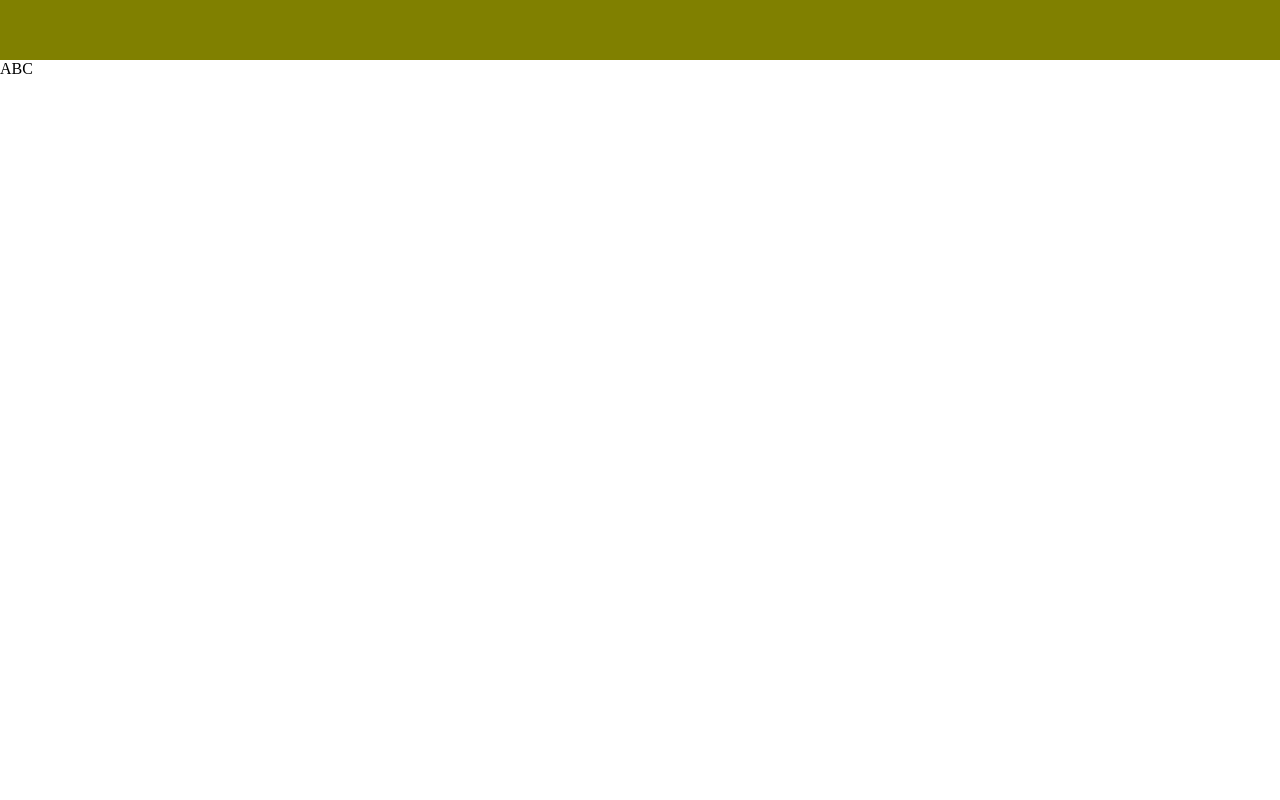
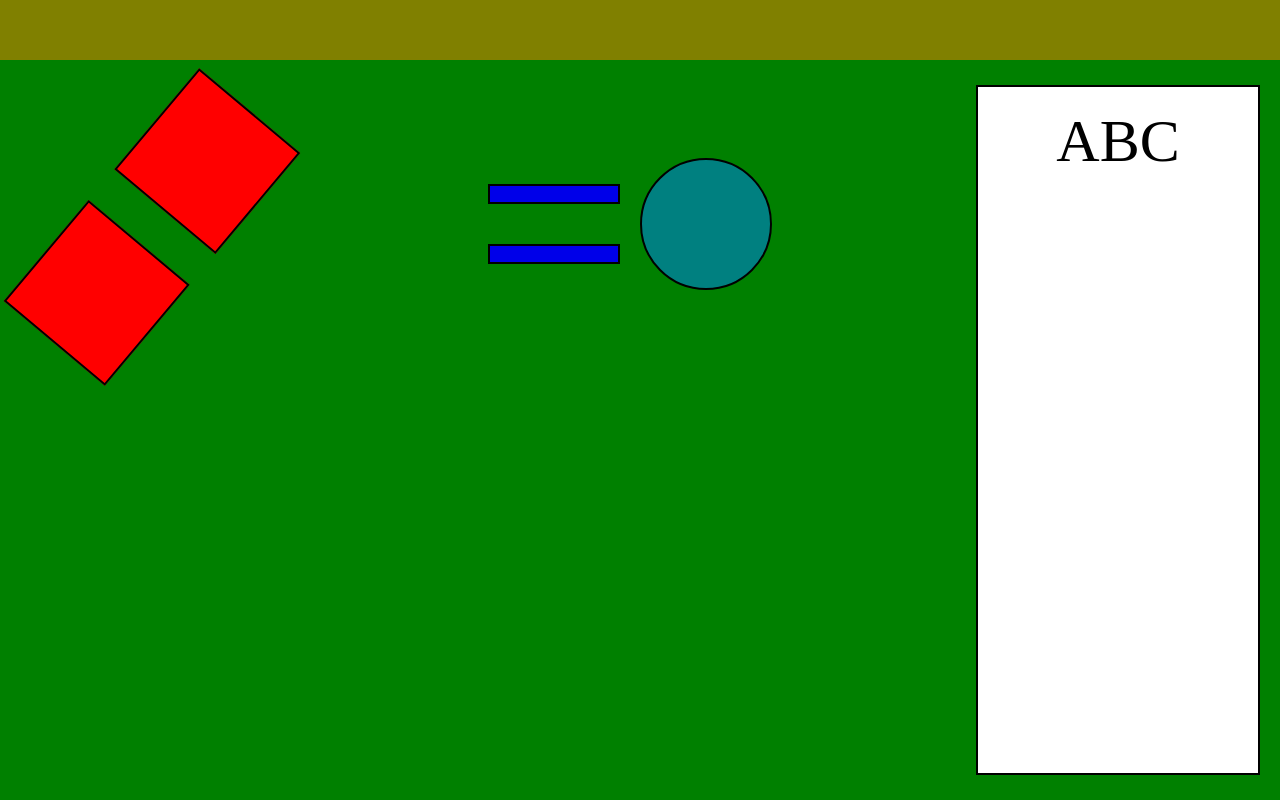
Before and after one commit to m4tiss/OptimoTask, a plain HTML site: page index.html in a window 1280 px wide. Drawn offline with Linux system fonts and the light colour scheme.

Commit message:
correct structure and add styles for widest view

```diff
--- a/index.html
+++ b/index.html
@@ -9,7 +9,7 @@
 <body class="body">
     <header class="navbar"></header>
     <main class="main">
-        <div class="shapeContainer"></div>
+        <div class="shapeContainer">
             <div class="squaresConatiner">
                 <div class="squares">
                     <div class="square"></div>
--- a/style.css
+++ b/style.css
@@ -14,4 +14,81 @@ html,body {
 .main{
     width: 100%;
     height: calc(100vh - 60px);
+    background-color: #008000;
+    display:flex;
+    flex-direction:row;
 }
+.shapeContainer{
+    flex: 2;
+    display:flex;
+    flex-direction:row;
+}
+.abcContainer{
+    flex: 1;
+    display: flex;
+    justify-content: end;
+    align-items: center;
+    padding-right: 20px;
+}
+
+.squaresConatiner{
+    flex: 1;
+    display: flex;
+    align-items: start;
+    padding-top: 12%;
+}
+.circleAndLinesConatiner{
+    flex: 1;
+}
+.squares{
+    display: flex;
+    gap:40px;
+    transform-origin: center;
+    transform: rotate(-50deg);
+}
+.square{
+    width: 10vw;
+    aspect-ratio: 1 / 1;
+    background-color: #ff0000;
+    border: black solid 2px;
+}
+
+.circleAndLines{
+    display: flex;
+    gap:20px;
+    justify-content: center;
+    align-items: center;
+    height: 20vh;
+    padding-top: 20%;
+}
+.lines{
+    height: 100%;
+    display: flex;
+    flex-direction: column;
+    justify-content: space-evenly;
+}
+.line{
+    width: 10vw;
+    height: 2vh;
+    background-color: #0000e9;
+    border: black solid 2px;
+}
+.circle{
+    width: 10vw;
+    aspect-ratio: 1/1;
+    background-color: #008080;
+    border-radius: 50%;
+    border: black solid 2px;
+}
+.abc{
+    width: 20vw;
+    min-width: 280px;
+    height: 90%;
+    background-color: #FFFFFF;
+    color: black;
+    font-size: 60px;
+    display: flex;
+    justify-content: center;
+    padding-top: 20px;
+    border: black solid 2px;
+}
```
